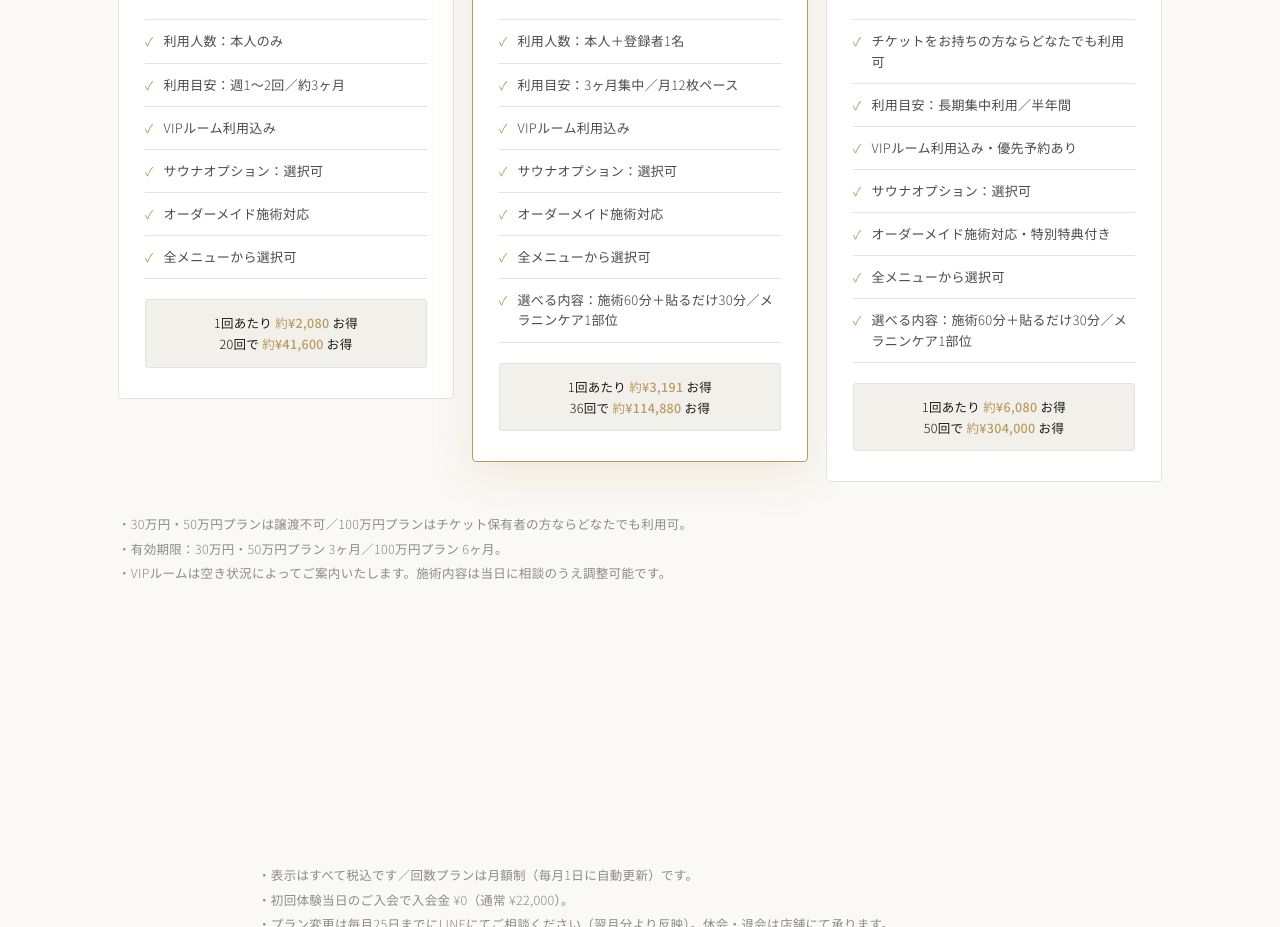
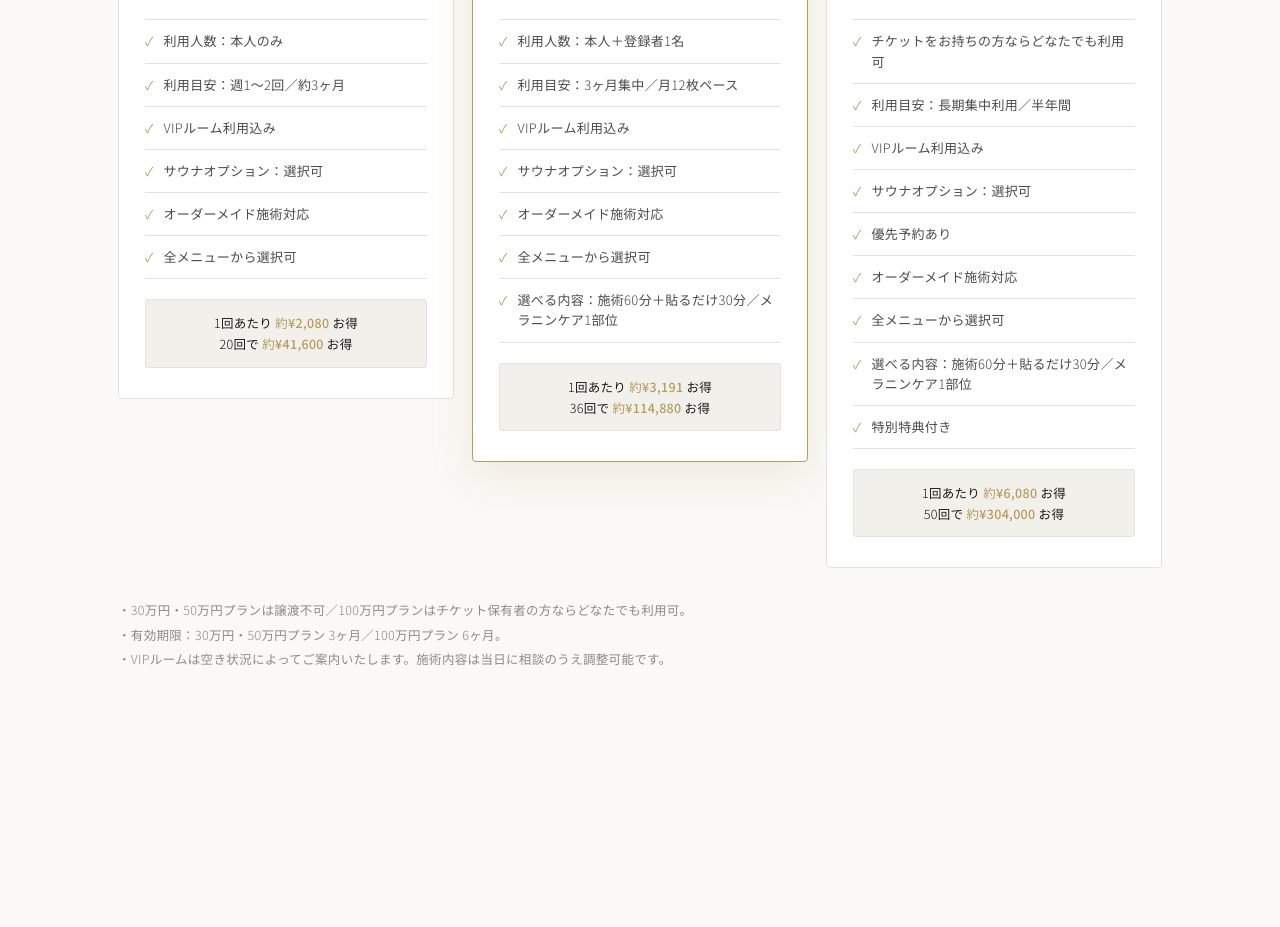
Before and after one commit to kazakami123/visuallabo-shimbashi, a plain HTML site: page menu.html in a window 1280 px wide. Shown: the part 5689-6616 px from the top of the page. Drawn offline with nearby package versions, Linux system fonts and the light colour scheme.

Commit message:
VIPデポジット: VVVIPの項目を画像どおりに整理

```diff
--- a/menu.html
+++ b/menu.html
@@ -201,11 +201,13 @@
         <ul>
           <li>チケットをお持ちの方ならどなたでも利用可</li>
           <li>利用目安：長期集中利用／半年間</li>
-          <li>VIPルーム利用込み・優先予約あり</li>
+          <li>VIPルーム利用込み</li>
           <li>サウナオプション：選択可</li>
-          <li>オーダーメイド施術対応・特別特典付き</li>
+          <li>優先予約あり</li>
+          <li>オーダーメイド施術対応</li>
           <li>全メニューから選択可</li>
           <li>選べる内容：施術60分＋貼るだけ30分／メラニンケア1部位</li>
+          <li>特別特典付き</li>
         </ul>
         <div class="vsave">1回あたり <b>約¥6,080</b> お得<br>50回で <b>約¥304,000</b> お得</div>
       </div>
```
